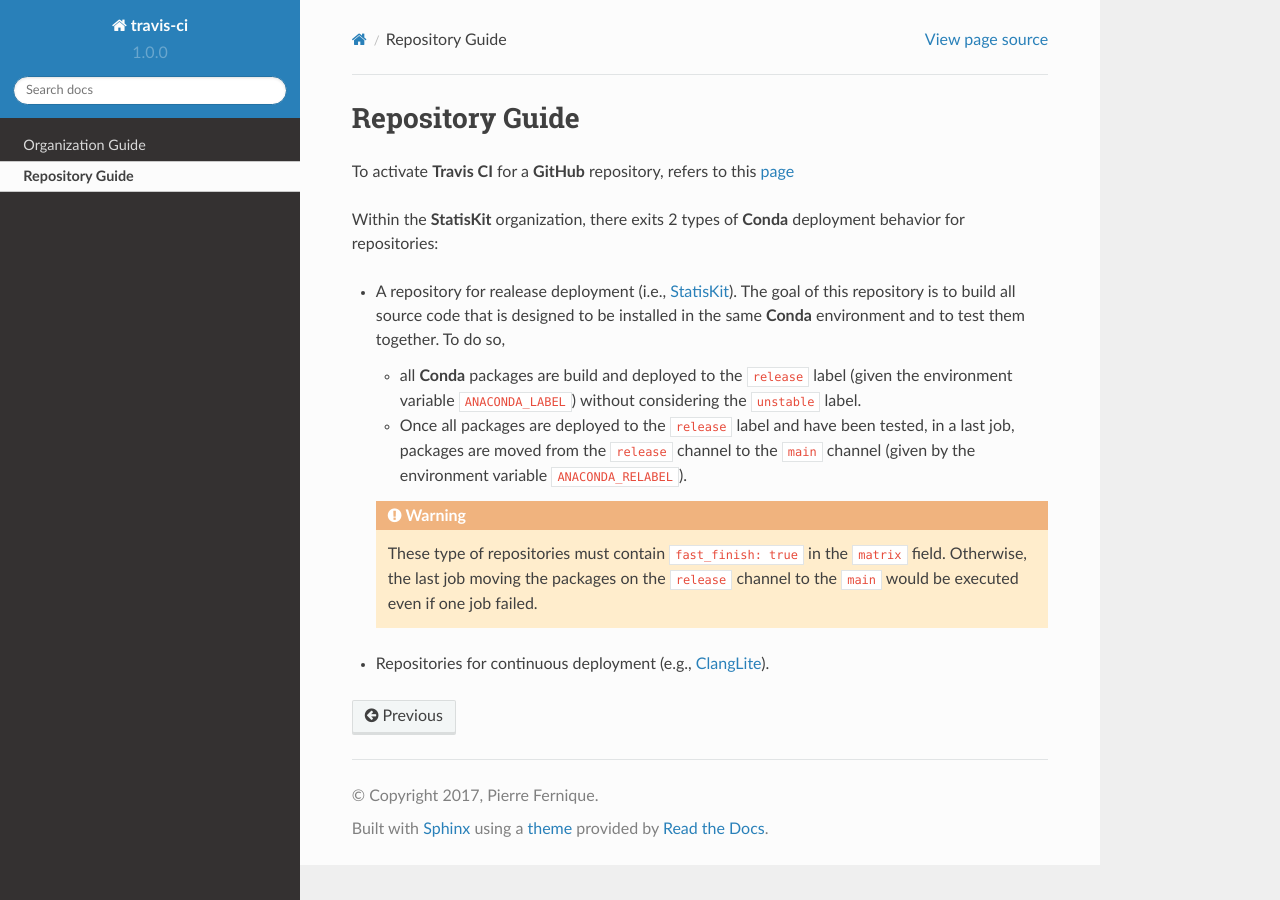
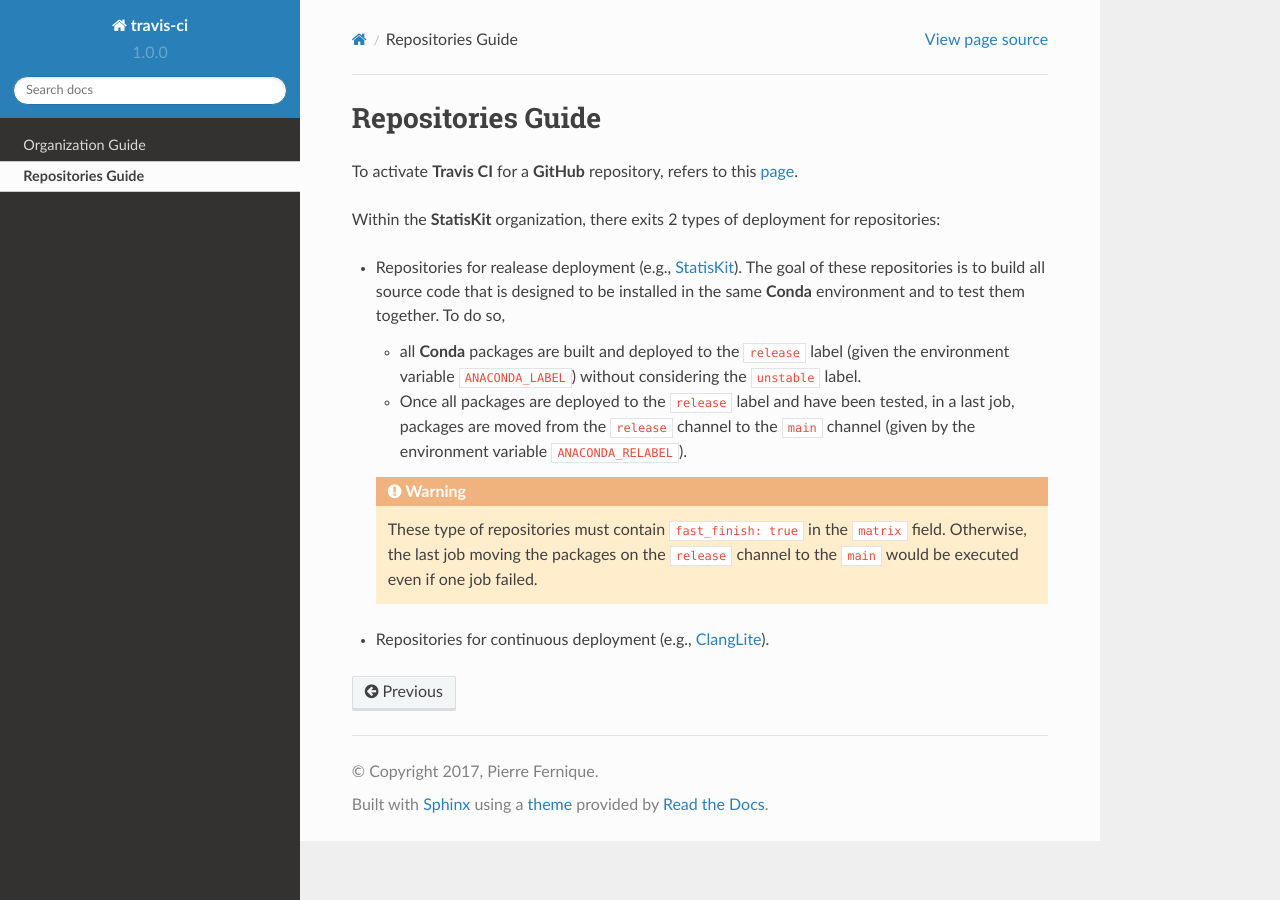
Before and after one commit to StatisKit/travis-ci, a Sphinx documentation site: the page built from doc/repositories.rst, in a window 1280 px wide. Built offline with Sphinx 7.4.7 and the Read the Docs theme 2.0.0, drawn with Linux system fonts in a browser that asks for light colours.

Commit message:
Update doc

```diff
--- a/doc/repositories.rst
+++ b/doc/repositories.rst
@@ -1,15 +1,15 @@
-Repository Guide
-----------------
+Repositories Guide
+------------------
 
-To activate **Travis CI** for a **GitHub** repository, refers to this `page <https://help.github.com/enterprise/2.11/admin/guides/developer-workflow/continuous-integration-using-travis-ci/>`_
+To activate **Travis CI** for a **GitHub** repository, refers to this `page <https://help.github.com/enterprise/2.11/admin/guides/developer-workflow/continuous-integration-using-travis-ci/>`_.
 
-Within the **StatisKit** organization, there exits 2 types of **Conda** deployment behavior for repositories:
+Within the **StatisKit** organization, there exits 2 types of deployment for repositories:
 
-* A repository for realease deployment (i.e., `StatisKit <http://github.com/StatisKit/StatisKit>`_).
-  The goal of this repository is to build all source code that is designed to be installed in the same **Conda** environment and to test them together.
+* Repositories for realease deployment (e.g., `StatisKit <http://github.com/StatisKit/StatisKit>`_).
+  The goal of these repositories is to build all source code that is designed to be installed in the same **Conda** environment and to test them together.
   To do so,
 
-  * all **Conda** packages are build and deployed to the :code:`release` label (given the environment variable :code:`ANACONDA_LABEL`) without considering the :code:`unstable` label.
+  * all **Conda** packages are built and deployed to the :code:`release` label (given the environment variable :code:`ANACONDA_LABEL`) without considering the :code:`unstable` label.
   * Once all packages are deployed to the :code:`release` label and have been tested, in a last job, packages are moved from the :code:`release` channel to the :code:`main` channel (given by the environment variable :code:`ANACONDA_RELABEL`).
 
   .. warning::
```
